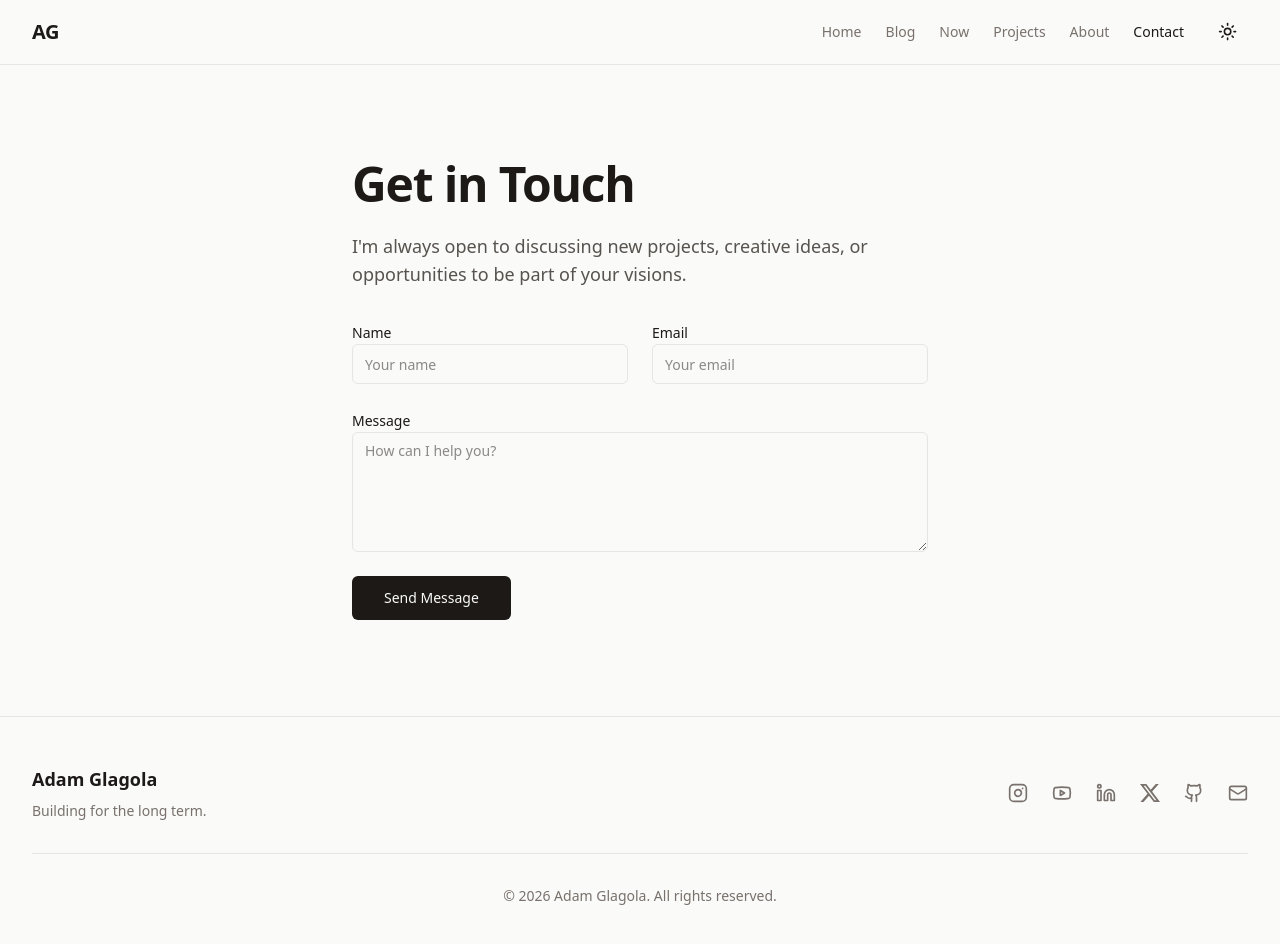
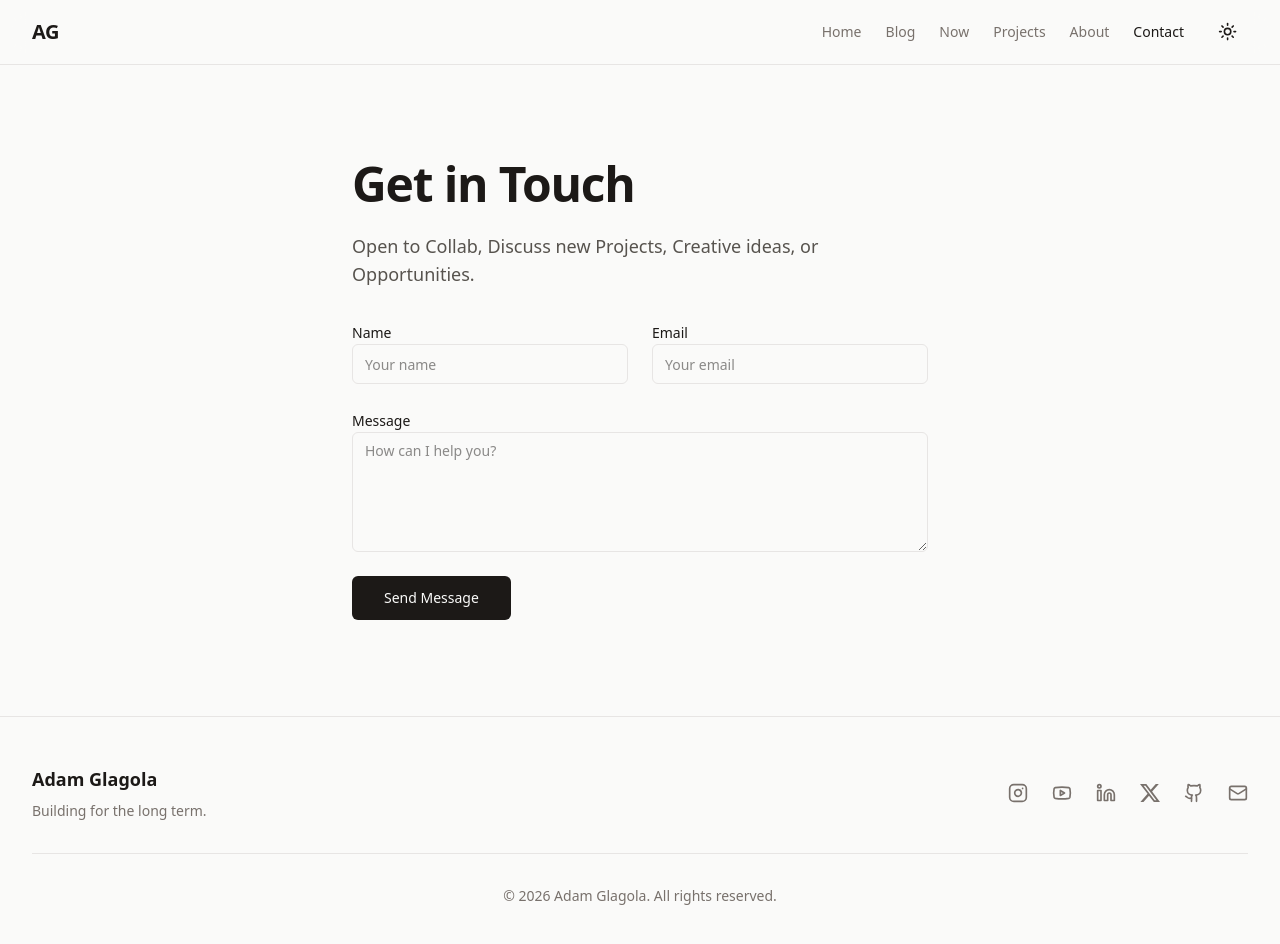
Before and after one commit to aglagola/personal-hub, a Next.js app: page /contact in a window 1280 px wide. Shown: the top 944 px of the page. Built offline with nearby package versions, Linux system fonts and the light colour scheme.

Commit message:
Updated Contact Page

```diff
--- a/src/app/contact/page.tsx
+++ b/src/app/contact/page.tsx
@@ -15,7 +15,7 @@ export default function ContactPage() {
                                 Get in Touch
                             </h1>
                             <p className="text-lg text-stone-600 dark:text-stone-400 mb-8">
-                                I'm always open to discussing new projects, creative ideas, or opportunities to be part of your visions.
+                                Open to Collab, Discuss new Projects, Creative ideas, or Opportunities.
                             </p>
 
                             <form className="space-y-6">
```
